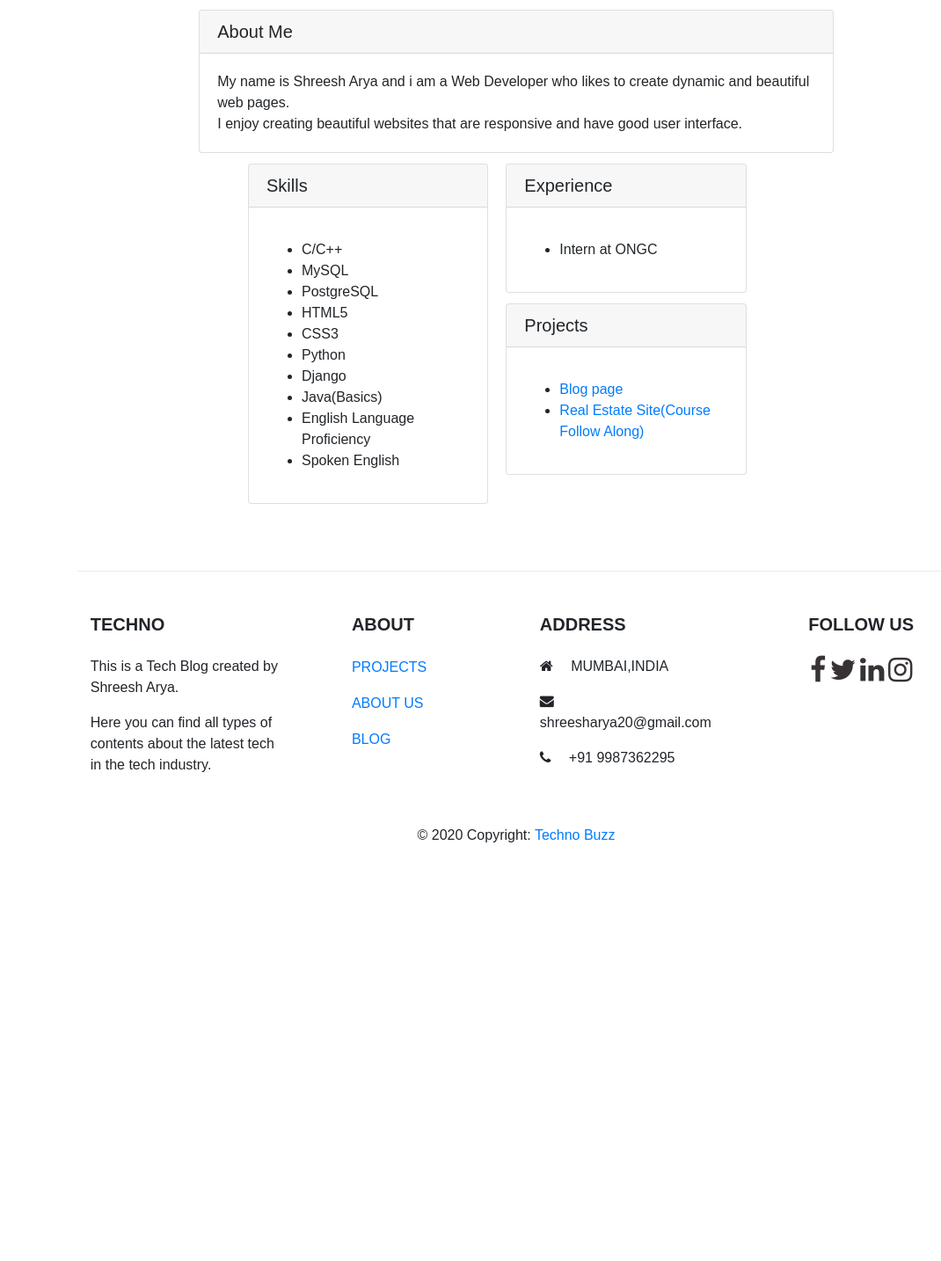
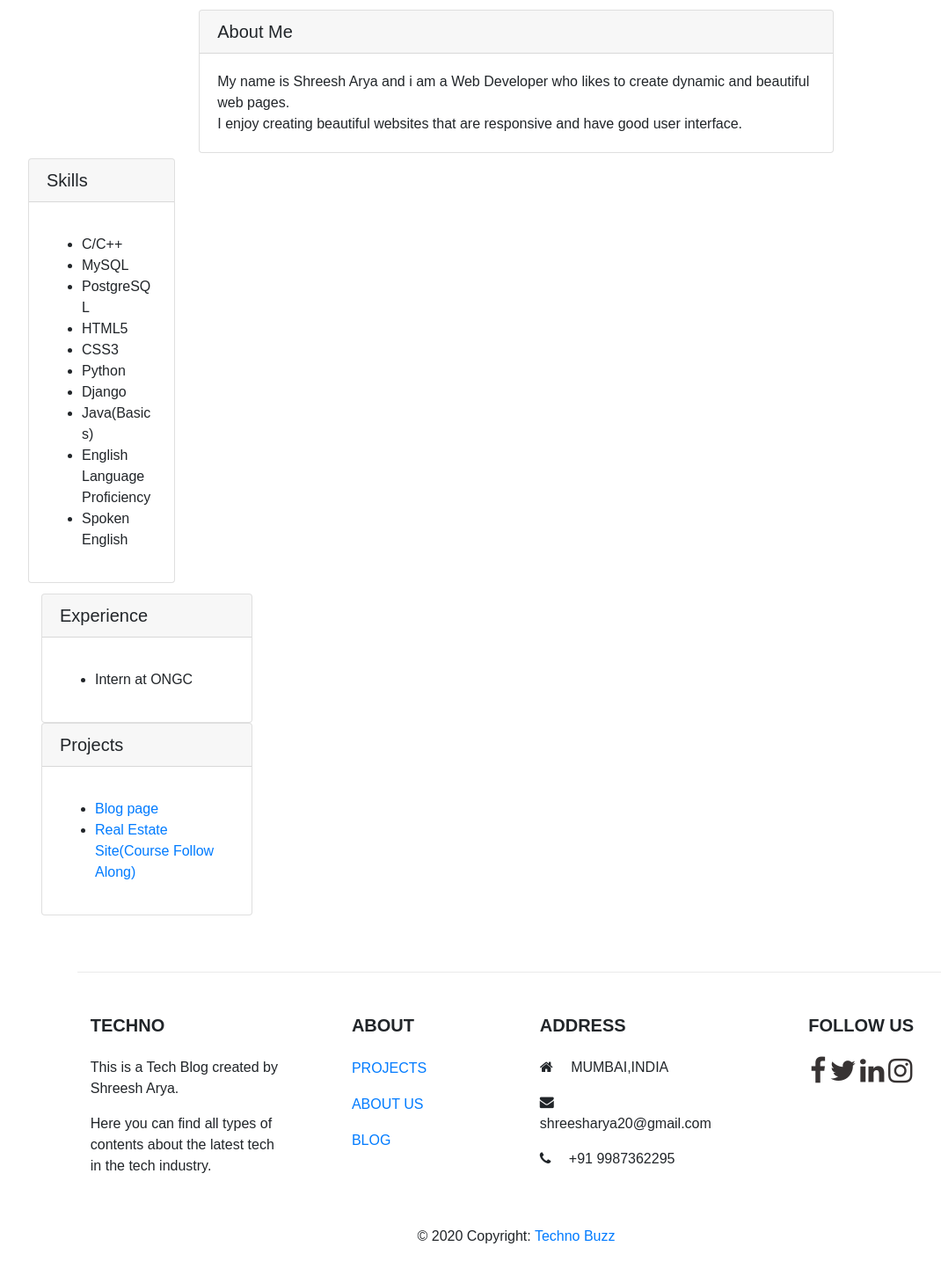
Before and after one commit to shreesh30/blog, a Django app: page /about in a window 1280 px wide. Shown: the part 180-1614 px from the top of the page at 88% size, without its empty margins (53-1123 px from the left). Before the commit the page ends 1138 px from the top, so only its background shows below. Run offline with Django 3.2, Linux system fonts and the light colour scheme; some libraries are stand-ins or nearby versions; some web fonts are replaced.

Commit message:
changes made to about page

```diff
--- a/templates/pages/about.html
+++ b/templates/pages/about.html
@@ -17,8 +17,11 @@
         </p>
 
       </div>
-    </div>
-  <div class="card-columns mx-auto" style=" margin-top:1%;padding-left:250px">
+  </div>
+
+    <div class="row">
+      <div class="col-lg-6">
+  <div class="card-columns mx-auto" style=" margin-top:1%">
       <div class="card" >
           <h5 class="card-header" style="font-family: 'Gotu', sans-serif;">Skills</h5>
           <div class="card-body">
@@ -40,7 +43,8 @@
 
           </div>
         </div>
-
+  </div>
+  <div class="col-lg-6">
         <div class="card" >
           <h5 class="card-header" style="font-family: 'Gotu', sans-serif;">Experience</h5>
           <div class="card-body">
@@ -53,6 +57,8 @@
 
           </div>
         </div>
+
+
         <div class="card" >
           <h5 class="card-header" style="font-family: 'Gotu', sans-serif;">Projects</h5>
           <div class="card-body">
@@ -67,6 +73,8 @@
           </div>
         </div>
   </div>
+  </div>
+</div>
 </div>
 
 
```
